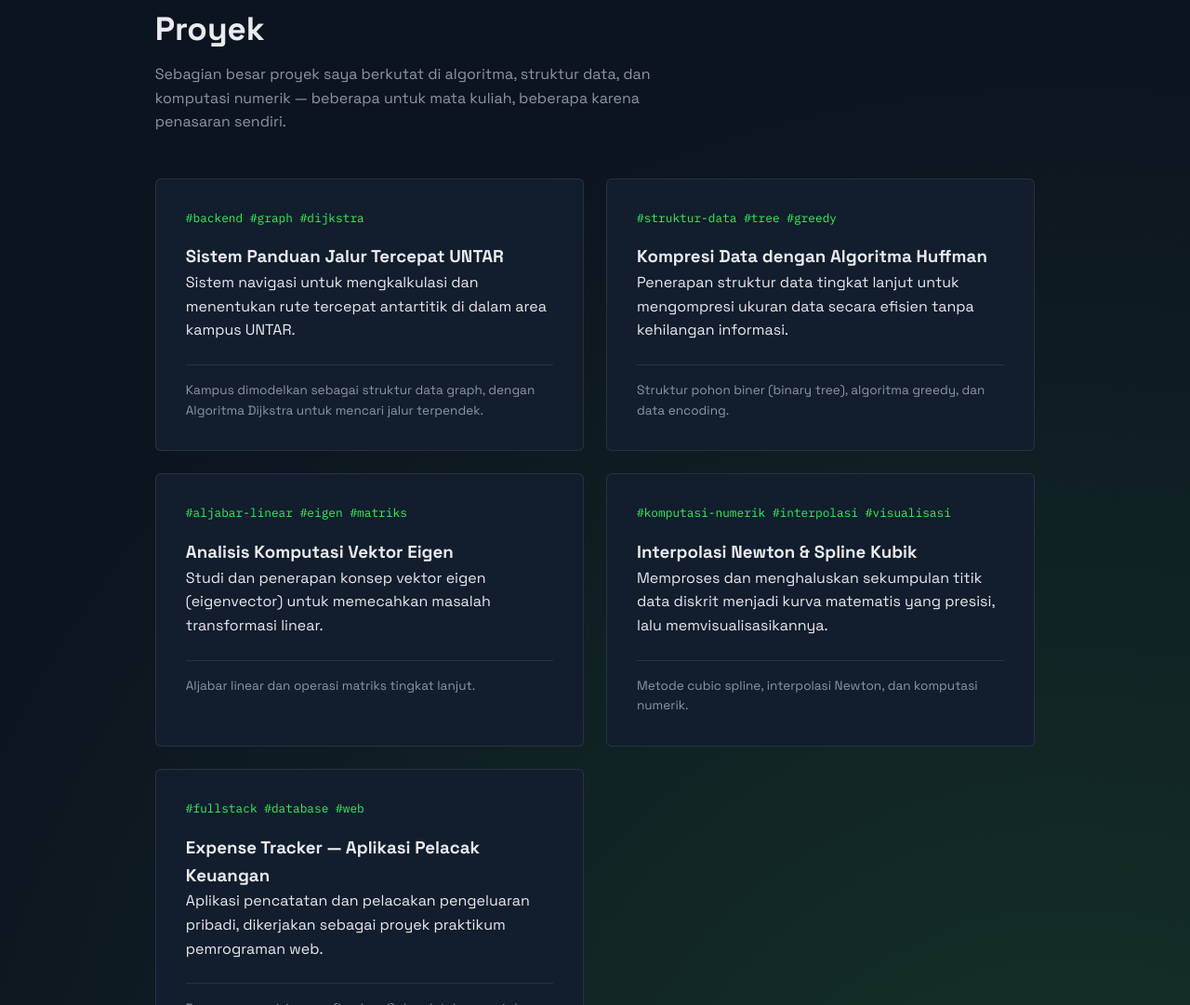
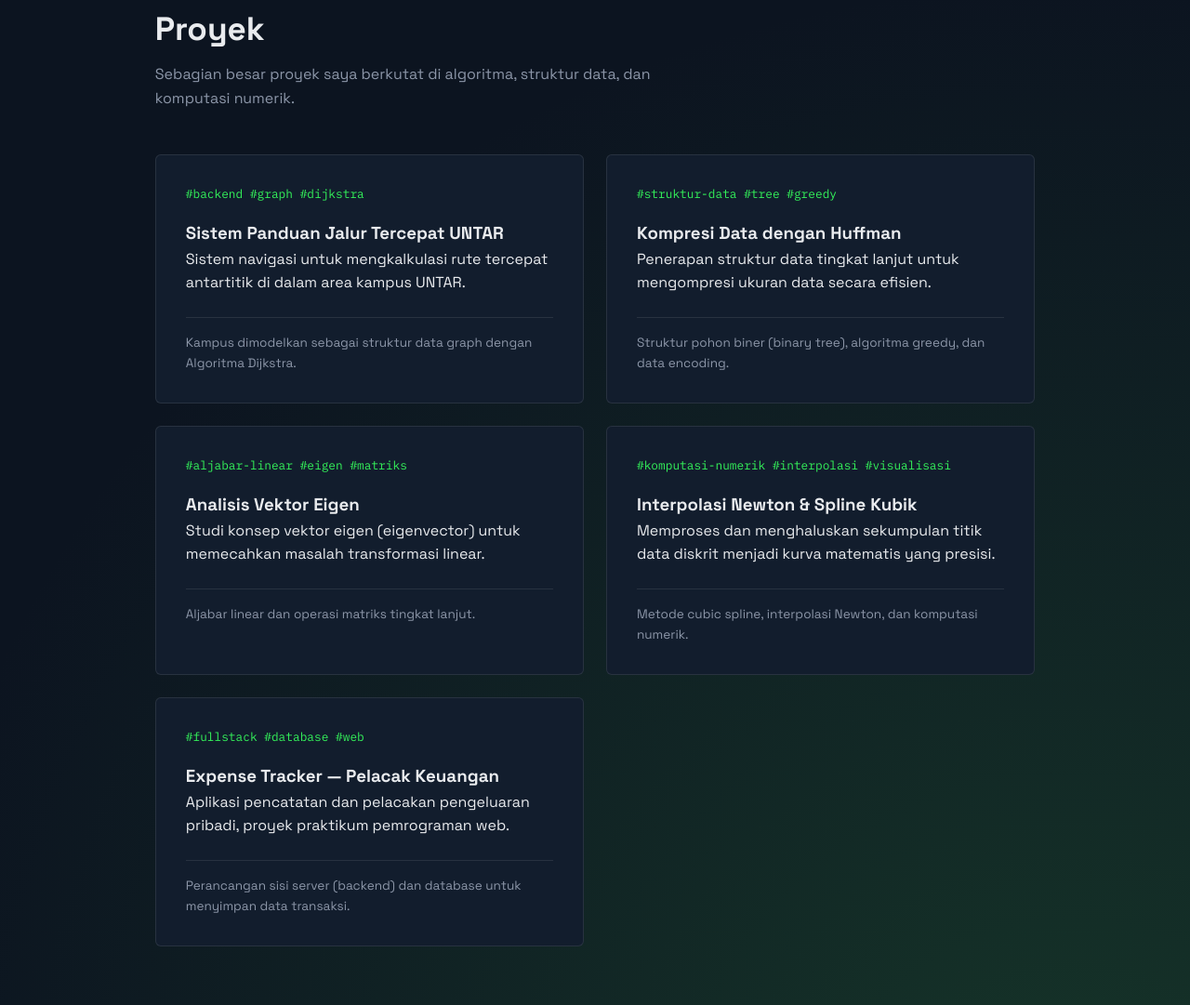
Before and after one commit to oliviancerlindo/tugs_praktukum4, a plain HTML site: page index.html in a window 1280 px wide. Shown: the part 1719-2800 px from the top of the page at 93% size. Drawn offline with Linux system fonts and the light colour scheme.

Commit message:
Fix title and improve text clarity in index.html
Updated title and various text corrections for clarity and consistency.

```diff
--- a/index.html
+++ b/index.html
@@ -3,7 +3,7 @@
 <head>
 <meta charset="UTF-8">
 <meta name="viewport" content="width=device-width, initial-scale=1.0">
-<title>Olivian Cerlindo 53525011</title>
+<title>Olivian Cerlindo 535250111</title>
 <meta name="description" content="Portofolio Olivian Cerlindo, mahasiswa Informatika Universitas Tarumanagara — algoritma, struktur data, dan komputasi numerik.">
 <link rel="preconnect" href="https://fonts.googleapis.com">
 <link rel="preconnect" href="https://fonts.gstatic.com" crossorigin>
@@ -33,16 +33,15 @@
 </header>
 
 <main id="konten">
-
   <section class="hero" id="beranda">
     <div class="hero-text">
       <p class="hero-meta">Universitas Tarumanagara · Teknik Informatika</p>
       <h1 class="hero-title">Olivian Cerlindo</h1>
       <p class="hero-lede">
-        Saya seBagai mahasiswa Teknik Informatika di Universitas Tarumanagara,
+        Saya sebagai mahasiswa Teknik Informatika di Universitas Tarumanagara,
         tertarik pada algoritma, struktur data, dan komputasi numerik.
-        porto ini saya bikin untuk menampilkan beberapa proyek yang pernah saya kerjakan,
-        baik untuk mata kuliah maupun sekadar penasaran sendiri.
+        Portofolio ini saya buat untuk menampilkan beberapa proyek yang pernah saya kerjakan,
+        baik untuk tugas mata kuliah maupun sekadar eksplorasi pribadi.
       </p>
       <div class="hero-actions">
         <a href="#proyek" class="btn btn-solid">Lihat proyek</a>
@@ -51,7 +50,7 @@
     </div>
   </section>
 
-  <section class="organisasi" id="organisasi">
+  <section class="organisasi" id="pengalaman">
     <div class="section-head">
       <h2 class="section-title">Pengalaman Organisasi</h2>
       <p class="section-sub">
@@ -61,13 +60,12 @@
     </div>
 
     <div class="timeline">
-        <div class="timeline-item">
+      <div class="timeline-item">
         <span class="timeline-node"></span>
         <p class="timeline-place">SD</p>
         <h3 class="timeline-role">Pramuka</h3>
         <p class="timeline-desc">
-          Aktif sebagai anggota pramuka, belajar tentang tali-temali, sandi morse,
-          dan lain-lain.
+          Aktif sebagai anggota pramuka, belajar tentang tali-temali, sandi morse, dan lain-lain.
         </p>
       </div>
 
@@ -76,112 +74,76 @@
         <p class="timeline-place">SMP</p>
         <h3 class="timeline-role">Anggota OSIS</h3>
         <p class="timeline-desc">
-          Aktif sebagai anggota OSIS, belajar mengatur kegiatan sekolah dan
-          bekerja sama dengan teman-teman lintas kelas.
+          Aktif sebagai anggota OSIS, belajar mengatur kegiatan sekolah dan bekerja sama dengan teman-teman lintas kelas.
         </p>
       </div>
 
-        <div class="timeline-item">
+      <div class="timeline-item">
         <span class="timeline-node"></span>
         <p class="timeline-place">Universitas Tarumanagara</p>
 
         <h3 class="timeline-role">Divisi Dana — Kepanitiaan Acara</h3>
         <p class="timeline-desc">
-          Bertugas mencari dana dan sponsor agar acara kampus dapat berjalan,
-          <br>mulai dari mendekati calon sponsor sampai mengelola pengajuan dana.
+          Bertugas mencari dana dan sponsor agar acara kampus dapat berjalan, mulai dari mendekati calon sponsor sampai mengelola pengajuan dana.
         </p>
-
         <br>
-
         <h3 class="timeline-role">Divisi Keamanan &amp; Perlengkapan</h3>
         <p class="timeline-desc">
-          Menjaga keamanan jalannya acara sekaligus bekerja sama dengan tim
-          perlengkapan (perkap) — memperkuat koordinasi tim langsung di lapangan.
+          Menjaga keamanan jalannya acara sekaligus bekerja sama dengan tim perlengkapan (perkap) — memperkuat koordinasi tim langsung di lapangan.
         </p>
-        </div>
+      </div>
     </div>
   </section>
 
-  <!-- ================= PROYEK ================= -->
   <section class="proyek" id="proyek">
     <div class="section-head">
       <h2 class="section-title">Proyek</h2>
       <p class="section-sub">
-        Sebagian besar proyek saya berkutat di algoritma, struktur data, dan
-        komputasi numerik — beberapa untuk mata kuliah, beberapa karena penasaran sendiri.
+        Sebagian besar proyek saya berkutat di algoritma, struktur data, dan komputasi numerik.
       </p>
     </div>
 
     <div class="project-grid">
-
       <article class="project-card">
         <p class="project-tag">#backend #graph #dijkstra</p>
         <h3 class="project-title">Sistem Panduan Jalur Tercepat UNTAR</h3>
-        <p class="project-desc">
-          Sistem navigasi untuk mengkalkulasi dan menentukan rute tercepat
-          antartitik di dalam area kampus UNTAR.
-        </p>
-        <p class="project-tech">
-          Kampus dimodelkan sebagai struktur data graph, dengan Algoritma
-          Dijkstra untuk mencari jalur terpendek.
-        </p>
+        <p class="project-desc">Sistem navigasi untuk mengkalkulasi rute tercepat antartitik di dalam area kampus UNTAR.</p>
+        <p class="project-tech">Kampus dimodelkan sebagai struktur data graph dengan Algoritma Dijkstra.</p>
       </article>
 
       <article class="project-card">
         <p class="project-tag">#struktur-data #tree #greedy</p>
-        <h3 class="project-title">Kompresi Data dengan Algoritma Huffman</h3>
-        <p class="project-desc">
-          Penerapan struktur data tingkat lanjut untuk mengompresi ukuran
-          data secara efisien tanpa kehilangan informasi.
-        </p>
-        <p class="project-tech">
-          Struktur pohon biner (binary tree), algoritma greedy, dan data encoding.
-        </p>
+        <h3 class="project-title">Kompresi Data dengan Huffman</h3>
+        <p class="project-desc">Penerapan struktur data tingkat lanjut untuk mengompresi ukuran data secara efisien.</p>
+        <p class="project-tech">Struktur pohon biner (binary tree), algoritma greedy, dan data encoding.</p>
       </article>
 
       <article class="project-card">
         <p class="project-tag">#aljabar-linear #eigen #matriks</p>
-        <h3 class="project-title">Analisis Komputasi Vektor Eigen</h3>
-        <p class="project-desc">
-          Studi dan penerapan konsep vektor eigen (eigenvector) untuk
-          memecahkan masalah transformasi linear.
-        </p>
-        <p class="project-tech">
-          Aljabar linear dan operasi matriks tingkat lanjut.
-        </p>
+        <h3 class="project-title">Analisis Vektor Eigen</h3>
+        <p class="project-desc">Studi konsep vektor eigen (eigenvector) untuk memecahkan masalah transformasi linear.</p>
+        <p class="project-tech">Aljabar linear dan operasi matriks tingkat lanjut.</p>
       </article>
 
       <article class="project-card">
         <p class="project-tag">#komputasi-numerik #interpolasi #visualisasi</p>
         <h3 class="project-title">Interpolasi Newton &amp; Spline Kubik</h3>
-        <p class="project-desc">
-          Memproses dan menghaluskan sekumpulan titik data diskrit menjadi
-          kurva matematis yang presisi, lalu memvisualisasikannya.
-        </p>
-        <p class="project-tech">
-          Metode cubic spline, interpolasi Newton, dan komputasi numerik.
-        </p>
+        <p class="project-desc">Memproses dan menghaluskan sekumpulan titik data diskrit menjadi kurva matematis yang presisi.</p>
+        <p class="project-tech">Metode cubic spline, interpolasi Newton, dan komputasi numerik.</p>
       </article>
 
       <article class="project-card project-card-wide">
         <p class="project-tag">#fullstack #database #web</p>
-        <h3 class="project-title">Expense Tracker — Aplikasi Pelacak Keuangan</h3>
-        <p class="project-desc">
-          Aplikasi pencatatan dan pelacakan pengeluaran pribadi, dikerjakan
-          sebagai proyek praktikum pemrograman web.
-        </p>
-        <p class="project-tech">
-          Perancangan sisi server (backend) dan database untuk menyimpan data transaksi.
-        </p>
+        <h3 class="project-title">Expense Tracker — Pelacak Keuangan</h3>
+        <p class="project-desc">Aplikasi pencatatan dan pelacakan pengeluaran pribadi, proyek praktikum pemrograman web.</p>
+        <p class="project-tech">Perancangan sisi server (backend) dan database untuk menyimpan data transaksi.</p>
       </article>
-
     </div>
   </section>
 
-  <!-- ================= KONTAK ================= -->
   <section class="kontak" id="kontak">
     <div class="section-head">
-      <h2 class="section-title">My Contact</h2>
+      <h2 class="section-title">Kontak Saya</h2>
     </div>
 
     <a class="email-link" href="mailto:oliviancerlindo@gmail.com">oliviancerlindo@gmail.com</a>
@@ -208,7 +170,7 @@
   <p class="footer-name">Olivian Cerlindo <span>· NIM 535250111</span></p>
   <nav class="footer-links">
     <a href="#beranda">Beranda</a>
-    <a href="#organisasi">Organisasi</a>
+    <a href="#pengalaman">Pengalaman</a>
     <a href="#proyek">Proyek</a>
     <a href="#kontak">Kontak</a>
   </nav>
```
